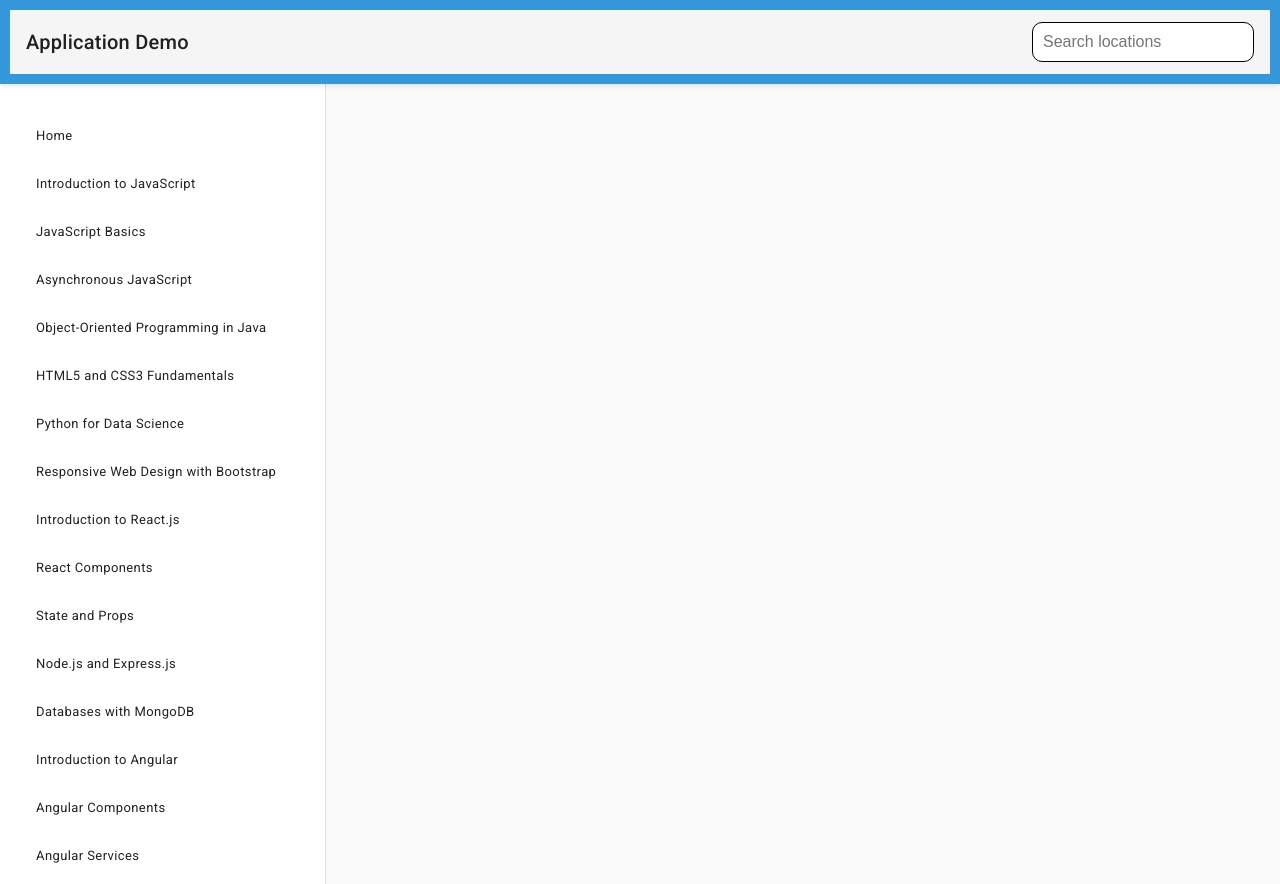
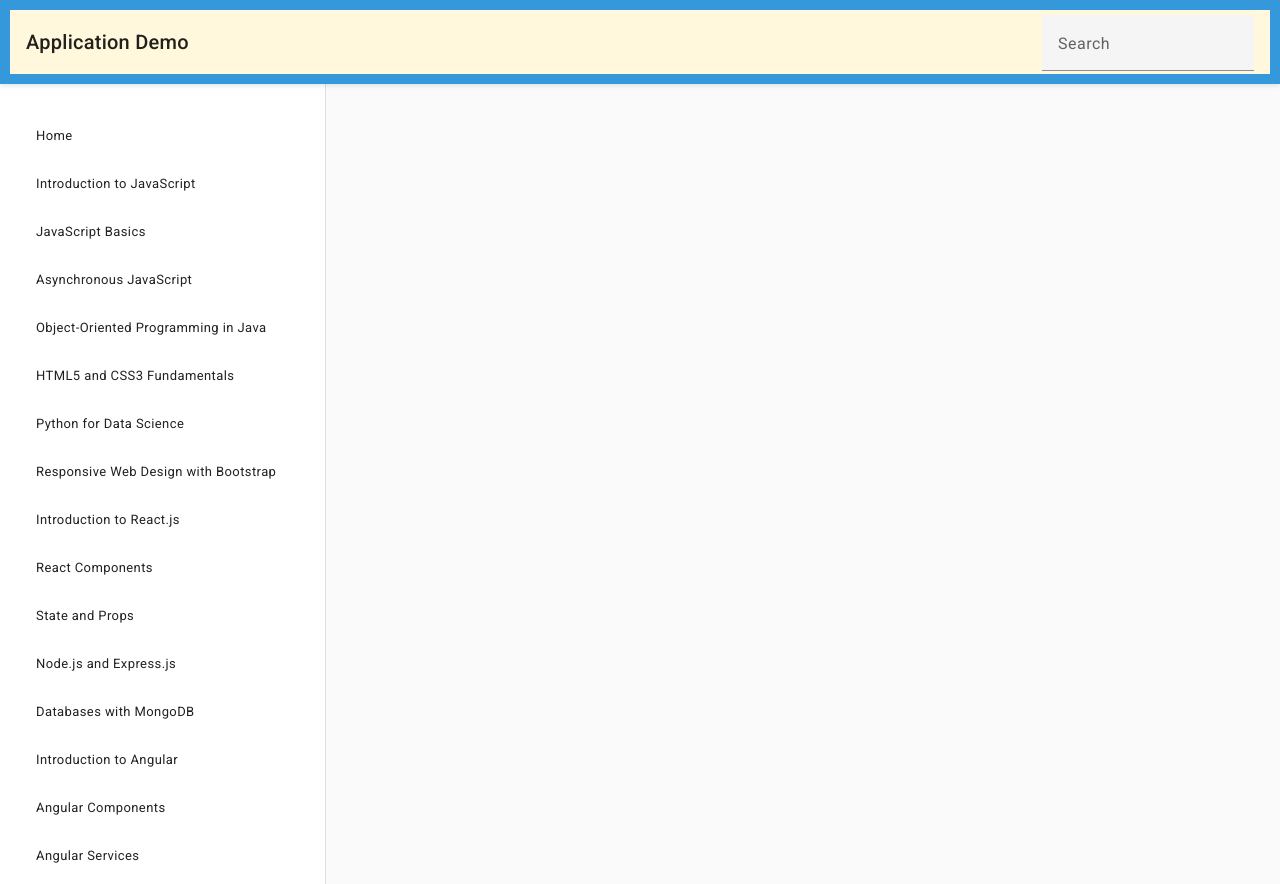
Before and after one commit to TahsinAhmedz/AngularAppDemo, an Angular app: page /home in a window 1280 px wide. Built offline with nearby package versions, Linux system fonts and the light colour scheme.

Commit message:
setup filtering

```diff
--- a/src/app/components/header/header.component.css
+++ b/src/app/components/header/header.component.css
@@ -16,6 +16,10 @@ header input[type="text"] {
   border-radius: 4px;
 } */
 
+mat-toolbar {
+  background: cornsilk;
+}
+
 header {
   background-color: #3498db;
   color: white;
@@ -31,42 +35,7 @@ header {
   align-items: center;
 }
 
-header input[type="text"] {
-  padding: 10px;
-  border: 1px solid black;
-  border-radius: 10px;
-  width: 200px;
-  /* margin-top: 10px; */
-  font-size: 16px;
+.search-container {
+  margin-left: auto;
+  margin-top: 1.5rem;
 }
-
-.search-container {
-  display: flex;
-  align-items: center;
-  margin-left: auto;
-}
-
-
-.search-results {
-  position: absolute;
-  list-style: none;
-  margin: 0;
-  padding: 0;
-  top: 60px;
-  background-color: #fff; /* Adjust the background color as needed */
-  box-shadow: 0 2px 5px rgba(0, 0, 0, 0.1);
-  z-index: 1000;
-  overflow-y: auto; /* Enable scrolling if the results exceed the maximum height */
-  border: 1px solid #ccc; /* Add a border for aesthetics */
-  border-radius: 4px; /* Add border-radius for rounded corners */
-  margin-top: 5px; /* Adjust the margin as needed */
-}
-
-.search-results li {
-  padding: 10px;
-  border-bottom: 1px solid #ccc; /* Add a border between results for separation */
-}
-
-.search-results li:last-child {
-  border-bottom: none; /* Remove border for the last result item */
-}
--- a/src/app/components/header/header.component.html
+++ b/src/app/components/header/header.component.html
@@ -2,16 +2,25 @@
   <mat-toolbar>
     <h1>Application Demo</h1>
 
-    <div class="search-container" style="margin-left: auto;">
-      <input type="text" [(ngModel)]="searchTerm" placeholder="Search locations">
+    <div class="search-container">
 
-      <ul *ngIf="searchTerm" class="search-results">
-        <li *ngFor="let location of locations | searchFilter: searchTerm">
-          <a [routerLink]="location.route">
-            {{ location.name }}
-          </a>
-        </li>
-      </ul>
+      <form class="example-form">
+        <mat-form-field class="example-full-width">
+          <mat-label>Search</mat-label>
+          <input type="text"
+                 placeholder="Search Page"
+                 aria-label="Number"
+                 matInput
+                 [formControl]="myControl"
+                 [matAutocomplete]="auto">
+          <mat-autocomplete #auto="matAutocomplete">
+            <mat-option *ngFor="let option of filteredOptions | async" [value]="option">
+              {{option.title}}
+            </mat-option>
+          </mat-autocomplete>
+        </mat-form-field>
+      </form>
+
     </div>
 
   </mat-toolbar>
--- a/src/app/components/header/header.component.ts
+++ b/src/app/components/header/header.component.ts
@@ -1,5 +1,8 @@
 import { Component } from '@angular/core';
+import { FormControl } from '@angular/forms';
+import { Observable, debounceTime, map, startWith, tap } from 'rxjs';
 import { LocationService } from 'src/app/services/location.service';
+import {AsyncPipe} from '@angular/common';
 
 @Component({
   selector: 'app-header',
@@ -11,11 +14,28 @@ export class HeaderComponent {
   locations: any[] = [];
   searchTerm: string = '';
 
+  myControl = new FormControl('');
+  filteredOptions!: Observable<any[]>;
+
   constructor(private locationService: LocationService) {}
 
   ngOnInit(): void {
     this.locationService.getLocations().subscribe(data => {
       this.locations = data;
     });
+
+
+    this.filteredOptions = this.myControl.valueChanges.pipe(
+      debounceTime(500),
+      startWith(''),
+      map(value => this._filter(value || '')),
+      tap(x => console.log(x))
+    );
+  }
+
+  private _filter(value: string): string[] {
+    const filterValue = value.toLowerCase();
+
+    return this.locations.filter(location => location.title.toLowerCase().includes(filterValue) || location.details.toLowerCase().includes(filterValue));
   }
 }
```
Also changed, not shown: src/app/app.module.ts (+9 -2 lines).
